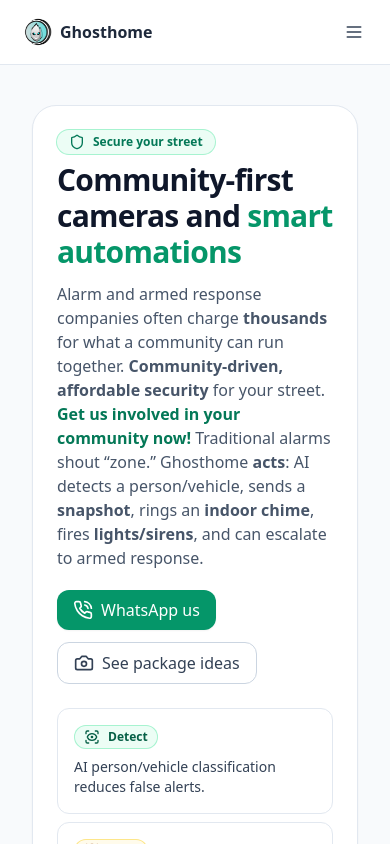
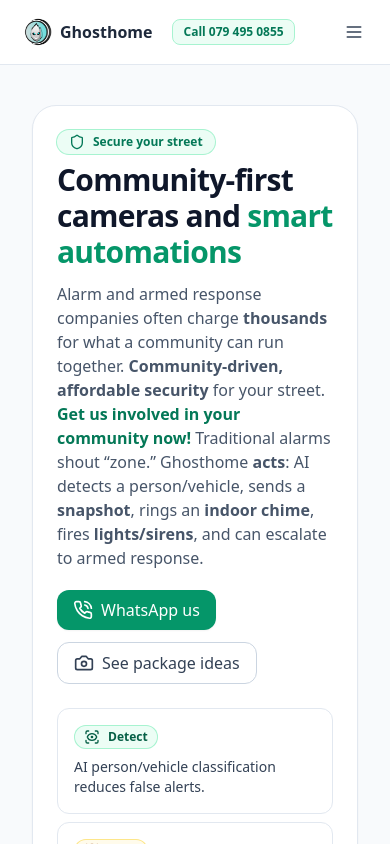
Before and after one commit to Nexzuis/ghosthome-site, a React (Vite) app: page /street in a window 390 px wide. Shown: the top 844 px of the page. Built offline with nearby package versions, Linux system fonts and the light colour scheme.

Commit message:
feat: header call button + street packages anchor + custom card

```diff
--- a/src/components/CommunityStreetPackages.jsx
+++ b/src/components/CommunityStreetPackages.jsx
@@ -1,4 +1,5 @@
 import React, { useMemo, useState } from "react";
+import { Link } from "react-router-dom";
 import { Shield, Camera, Route as RouteIcon } from "lucide-react";
 
 /**
@@ -7,7 +8,7 @@
  * - No prices. Max 2 cameras per package (plus a Custom option).
  * - Dark-neutral cards (not pure black); readable chips.
  * - Local filter + sort chips that do NOT affect the rest of the page.
- * - Drop-in section that can be appended below your existing Packages content.
+ * - Drop-in section that is appended below existing Packages content.
  */
 export default function CommunityStreetPackages() {
   const DATA = useMemo(
@@ -90,8 +91,10 @@
   }, [DATA, activeTags, sortBy]);
 
   return (
-    <section id="street" className="mt-10">
-      <div className="mb-4">
+    <section id="street" className="mt-10 scroll-mt-24 md:scroll-mt-28">
+      {/* Heading + tiny back link */}
+      <div className="mb-4 flex items-center justify-between">
+        <div>
           <div className="inline-flex items-center gap-2 rounded-full bg-emerald-50 px-3 py-1 text-xs font-semibold text-emerald-700 ring-1 ring-emerald-200">
             <Shield className="h-4 w-4" />
             Community Street Packages
@@ -103,6 +106,14 @@
             AI detect → snapshot + indoor chime → lights/siren deter → pan/tilt tracking → optional
             armed-response link. Wi-Fi dependent; mesh/UPS options available.
           </p>
+        </div>
+
+        <Link
+          to="/street"
+          className="rounded-md border border-slate-300 bg-white px-2.5 py-1 text-xs font-semibold text-slate-700 hover:bg-slate-50"
+        >
+          ← Back to Street
+        </Link>
       </div>
 
       {/* Local filter + sort */}
--- a/src/routes/RootLayout.jsx
+++ b/src/routes/RootLayout.jsx
@@ -7,10 +7,9 @@
 /**
  * Site chrome: header (brand button + nav), footer, and Outlet.
  * - Brand button: ghost logo + "Ghosthome" routes to "/"
- * - Keeps your existing pages untouched.
- * - When the current route is "/packages", we append a tiny toolbar
- *   (Back to Features / Street page) and the Community Street Packages section
- *   AFTER the existing Packages content — without modifying your Packages.jsx file.
+ * - Adds a top-of-page call button: "Call 079 495 0855"
+ * - On "/packages", we append a tiny toolbar (Back to Features / Street page)
+ *   and the Community Street Packages section AFTER the existing Packages content.
  * - Hash-aware scroll: visiting /packages#street scrolls to the Street section.
  */
 export default function RootLayout() {
@@ -23,7 +22,7 @@
       const id = location.hash.replace("#", "");
       const el = document.getElementById(id);
       if (el) {
-        // delay ensures the section is in the DOM after Outlet renders
+        // ensure section is rendered after Outlet before scrolling
         setTimeout(() => el.scrollIntoView({ behavior: "smooth", block: "start" }), 0);
       }
     }
@@ -36,9 +35,7 @@
       className={({ isActive }) =>
         [
           "rounded-lg px-3 py-2 text-sm font-semibold",
-          isActive
-            ? "bg-emerald-600 text-white"
-            : "text-slate-700 hover:bg-slate-100",
+          isActive ? "bg-emerald-600 text-white" : "text-slate-700 hover:bg-slate-100",
         ].join(" ")
       }
     >
@@ -51,6 +48,8 @@
       {/* HEADER */}
       <header className="sticky top-0 z-40 border-b border-slate-200 bg-white/90 backdrop-blur">
         <div className="mx-auto flex max-w-7xl items-center justify-between px-4 py-3">
+          {/* Left: Brand + Call button */}
+          <div className="flex items-center gap-3">
             {/* Brand button (logo + text) */}
             <Link
               to="/"
@@ -65,6 +64,16 @@
               />
               <span className="text-base font-bold">Ghosthome</span>
             </Link>
+
+            {/* Call pill */}
+            <a
+              href="tel:+27794950855"
+              className="inline-flex items-center rounded-lg border border-emerald-200 bg-emerald-50 px-2.5 py-1 text-xs font-semibold text-emerald-700 hover:bg-emerald-100 sm:text-sm"
+              aria-label="Call 079 495 0855"
+            >
+              Call 079 495 0855
+            </a>
+          </div>
 
           {/* Desktop nav */}
           <nav className="hidden items-center gap-2 md:flex">
@@ -119,15 +128,11 @@
       <footer className="mt-16 border-t border-slate-200 bg-white">
         <div className="mx-auto max-w-7xl px-4 py-8 text-sm text-slate-600">
           <p>
-            © 2025 Ghosthome • Security & Automation that acts, not just records •{" "}
-            A brand of Alpha Research CC
+            © 2025 Ghosthome • Security & Automation that acts, not just records • A brand of Alpha Research CC
           </p>
           <p className="mt-1">
-            WhatsApp:{" "}
-            <a className="underline" href="https://wa.me/27794950855">
-              +27 79 495 0855
-            </a>{" "}
-            • Email: <span className="underline">ian@ghosthome.co.za</span>
+            WhatsApp: <a className="underline" href="https://wa.me/27794950855">+27 79 495 0855</a> •
+            Email: <span className="underline">ian@ghosthome.co.za</span>
           </p>
         </div>
       </footer>
--- a/src/routes/SecureStreet.jsx
+++ b/src/routes/SecureStreet.jsx
@@ -111,6 +111,7 @@
                 <PhoneCall className="h-5 w-5" />
                 WhatsApp us
               </a>
+              {/* Deep-link directly to the Street section on Packages */}
               <Link
                 to="/packages#street"
                 className="inline-flex items-center gap-2 rounded-xl border border-slate-300 bg-white px-4 py-2 text-slate-700 hover:bg-slate-50"
@@ -496,8 +497,7 @@
 
 function ExplainerChip({ icon, label, text, tone = "emerald" }) {
   const tones = {
-    emerald:
-      "bg-emerald-50 text-emerald-800 ring-1 ring-inset ring-emerald-200",
+    emerald: "bg-emerald-50 text-emerald-800 ring-1 ring-inset ring-emerald-200",
     amber: "bg-amber-50 text-amber-800 ring-1 ring-inset ring-amber-200",
     rose: "bg-rose-50 text-rose-800 ring-1 ring-inset ring-rose-200",
     indigo: "bg-indigo-50 text-indigo-800 ring-1 ring-inset ring-indigo-200",
```
Lines whose indentation alone changed are shown as unchanged.
